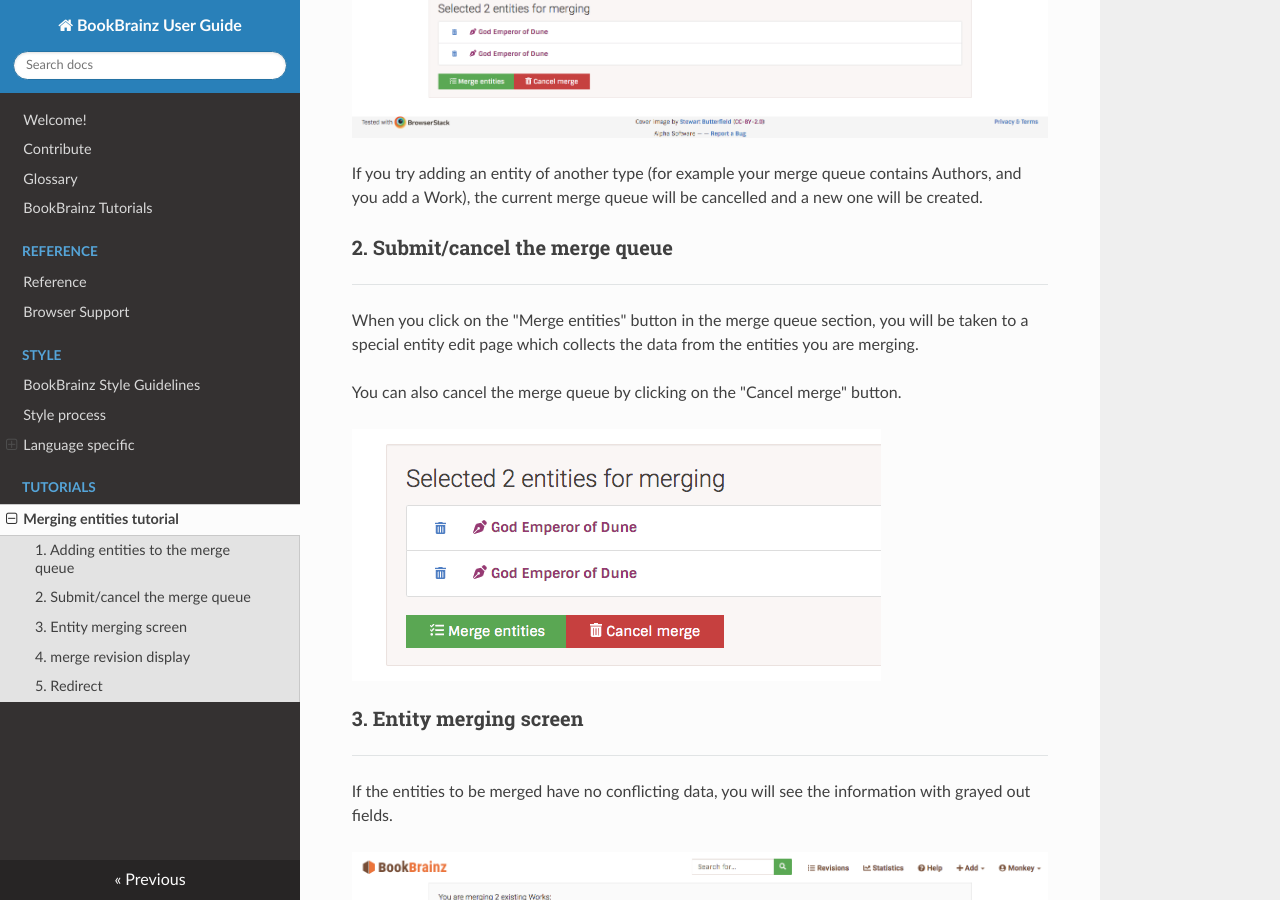
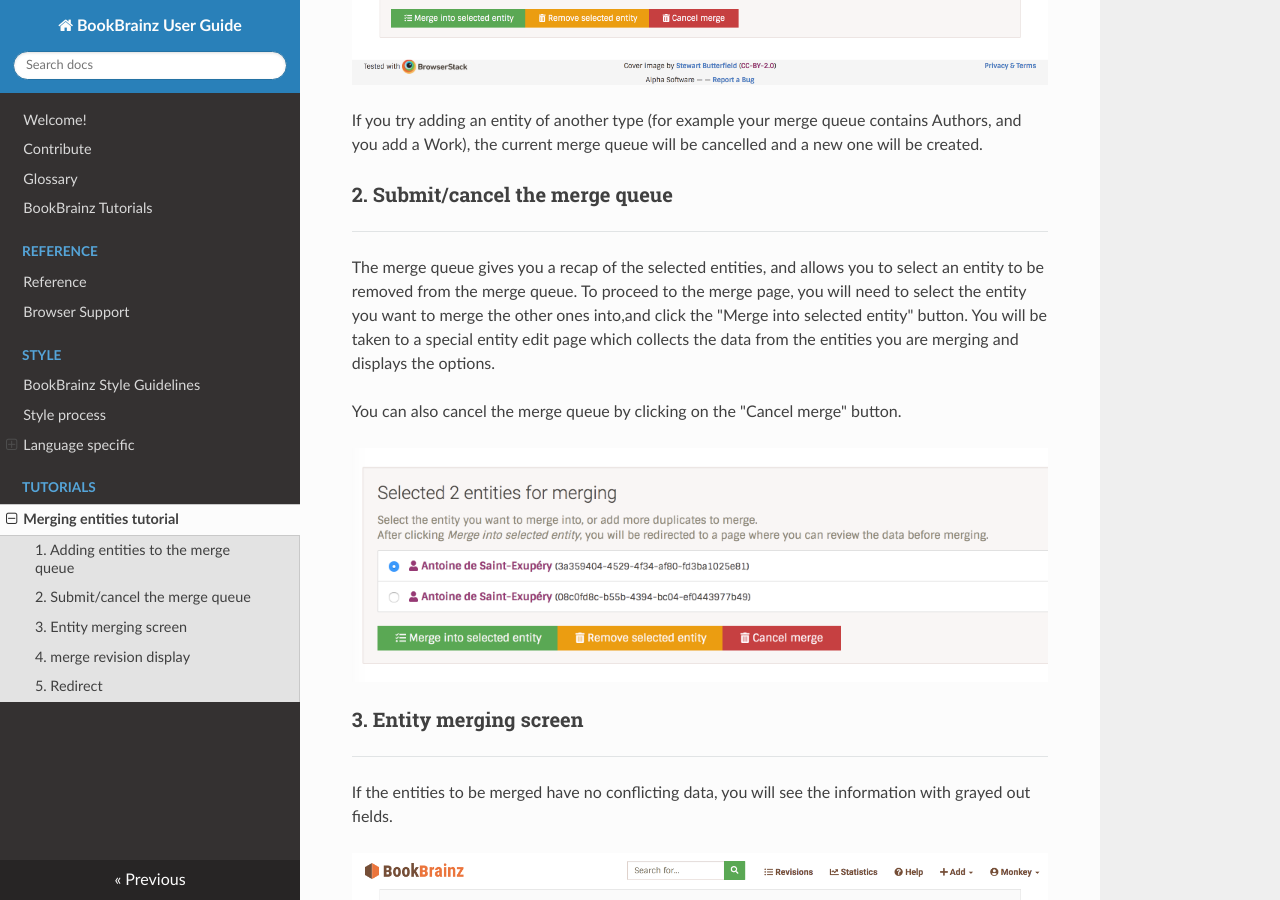
Before and after one commit to metabrainz/bookbrainz-user-guide, an MkDocs documentation site: the page built from docs/tutorials/merge.md, in a window 1280 px wide and 900 px high, scrolled down 1982 px. Built offline with MkDocs 1.6.1, drawn with Linux system fonts in a browser that asks for light colours; nearby versions of some CDN libraries.

Commit message:
Update merge tutorial
Latest version of the merge tool

```diff
--- a/docs/tutorials/merge.md
+++ b/docs/tutorials/merge.md
@@ -23,21 +23,22 @@ If you try adding an entity of another type (for example your merge queue contai
 
 ### 2. Submit/cancel the merge queue
 -------
-When you click on the "Merge entities" button in the merge queue section, you will be taken to a special entity edit page which collects the data from the entities you are merging.
+The merge queue gives you a recap of the selected entities, and allows you to select an entity to be removed from the merge queue.
+To proceed to the merge page, you will need to select the entity you want to merge the other ones into,and click the "Merge into selected entity" button. You will be taken to a special entity edit page which collects the data from the entities you are merging and displays the options.
 
 You can also cancel the merge queue by clicking on the "Cancel merge" button.
 
-![Merge duplicate](../images/merge-3-bis.png)
+![Merge duplicate](../images/merge-4.png)
 
 ### 3. Entity merging screen
 -------
 If the entities to be merged have no conflicting data, you will see the information with grayed out fields.
 
-![Merge duplicate](../images/merge-4.png)
+![Merge duplicate](../images/merge-5.png)
 
 If there are conflicting data, you will see a dropdown  where you can choose which data to keep.
 
-![Merge duplicate](../images/merge-5.png)
+![Merge duplicate](../images/merge-6.png)
 
 All identifiers, relationships and aliases will be collected and cannot be edited in this screen. if you wish to modify them, you will have to edit the entity before or after merging.
 
@@ -48,15 +49,15 @@ And voilà !
 -------
 After successfully submitting your merge edit, you will see a merge revision in the entity's history. Merge revisions are denoted with a special icon:
 
-![Merge revision](../images/merge-6.png)
+![Merge revision](../images/merge-7.png)
 
 The same goes on the lates revisions page:
 
-![Merge revision](../images/merge-7.png)
+![Merge revision](../images/merge-8.png)
 
 If you visit your merge revision, you will see it also has a special formatting that clarifies which entities got merged into which:
 
-![Merge revision](../images/merge-8.png)
+![Merge revision](../images/merge-9.png)
 
 ### 5. Redirect
 -------
```
Also changed, not shown: docs/images/merge-1.png, docs/images/merge-2.png, docs/images/merge-3-bis.png (deleted), docs/images/merge-3.png, docs/images/merge-4.png, docs/images/merge-5.png, docs/images/merge-6.png, docs/images/merge-7.png, docs/images/merge-8.png, docs/images/merge-9.png (added).
